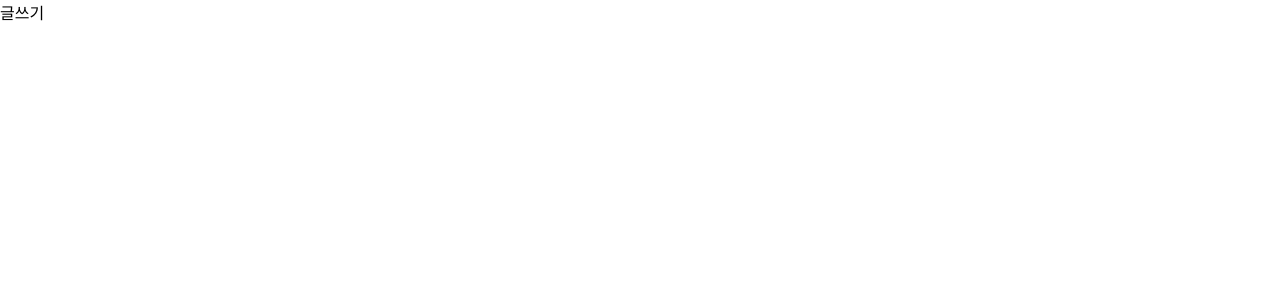
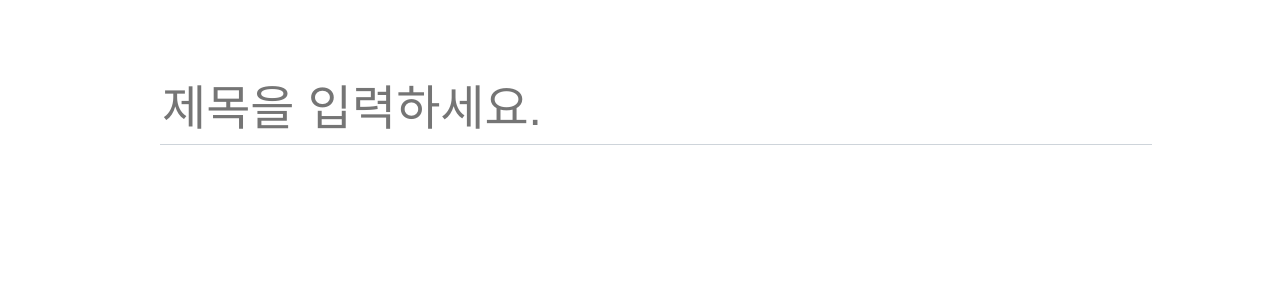
Before and after one commit to hiuny/react-blog, a React (Create React App) app in the folder blog-frontend/: page /write in a window 1280 px wide. Shown: the top 300 px of the page. Built offline with nearby package versions, Linux system fonts and the light colour scheme.

Commit message:
[25.1] 텍스트 에디터 UI 구현 (quill)

```diff
--- a/blog-frontend/package.json
+++ b/blog-frontend/package.json
@@ -8,6 +8,7 @@
     "@testing-library/user-event": "^13.2.1",
     "axios": "^0.27.2",
     "immer": "^9.0.15",
+    "quill": "^1.3.7",
     "react": "^18.2.0",
     "react-dom": "^18.2.0",
     "react-redux": "^8.0.2",
--- /dev/null
+++ b/blog-frontend/src/components/write/Editor.js
@@ -0,0 +1,66 @@
+import { useRef, useEffect } from 'react'
+import Quill from 'quill'
+import 'quill/dist/quill.bubble.css'
+import styled from 'styled-components'
+import palette from '../../lib/styles/palette'
+import Responsive from '../common/Responsive'
+
+const EditorBlock = styled(Responsive)`
+  /** 페이지 위아래 여백 지정 */
+  padding-top: 5rem;
+  padding-bottom: 5rem;
+`
+const TitleInput = styled.input`
+  font-size: 3rem;
+  outline: none;
+  padding-bottom: 0.5rem;
+  border: none;
+  border-bottom: 1px solid ${palette.gray[4]};
+  margin-bottom: 2rem;
+  width: 100%;
+`
+const QuillWrapper = styled.div`
+  /** 최소 크기 지정 및 padding 제거 */
+  .ql-editor {
+    padding: 0;
+    min-height: 320px;
+    font-size: 1.125rem;
+    line-height: 1.5;
+  }
+  .ql-editor.ql-blank::before {
+    left: 0px;
+  }
+`
+
+const Editor = () => {
+  const quillElement = useRef(null) // Quill을 적용할 DivElement를 설정
+  const quillInstance = useRef(null) // Quill 인스턴스를 설정
+
+  useEffect(() => {
+    quillInstance.current = new Quill(quillElement.current, {
+      theme: 'bubble',
+      placeholder: '내용을 작성하세요.',
+      modules: {
+        // 더 많은 옵션
+        // https://quilljs.com/docs/modules/toolbar/ 참고
+        toolbar: [
+          [{ header: '1' }, { header: '2' }],
+          ['bold', 'italic', 'underline', 'strike'],
+          [{ list: 'ordered' }, { list: 'bullet' }],
+          ['blockquote', 'code-block', 'link', 'image'],
+        ],
+      },
+    })
+  }, [])
+
+  return (
+    <EditorBlock>
+      <TitleInput placeholder="제목을 입력하세요." />
+      <QuillWrapper>
+        <div ref={quillElement} />
+      </QuillWrapper>
+    </EditorBlock>
+  )
+}
+
+export default Editor
--- a/blog-frontend/src/pages/WritePage.js
+++ b/blog-frontend/src/pages/WritePage.js
@@ -1,5 +1,12 @@
+import Editor from '../components/write/Editor'
+import Responsive from '../components/common/Responsive'
+
 const WritePage = () => {
-  return <div>글쓰기</div>
+  return (
+    <Responsive>
+      <Editor />
+    </Responsive>
+  )
 }
 
 export default WritePage
```
Also changed, not shown: 1 other file (tests, documents, lock files or other folders).
